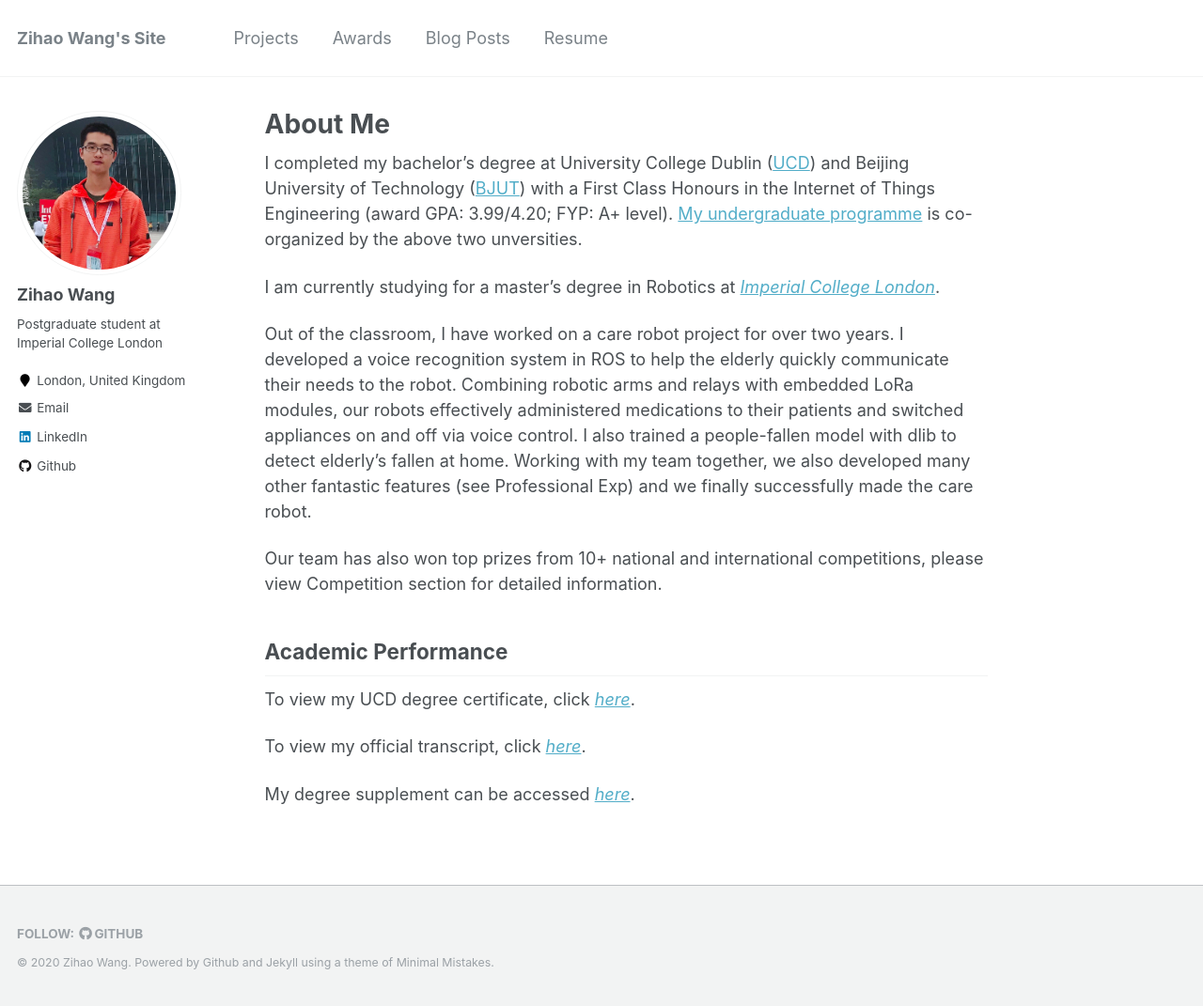
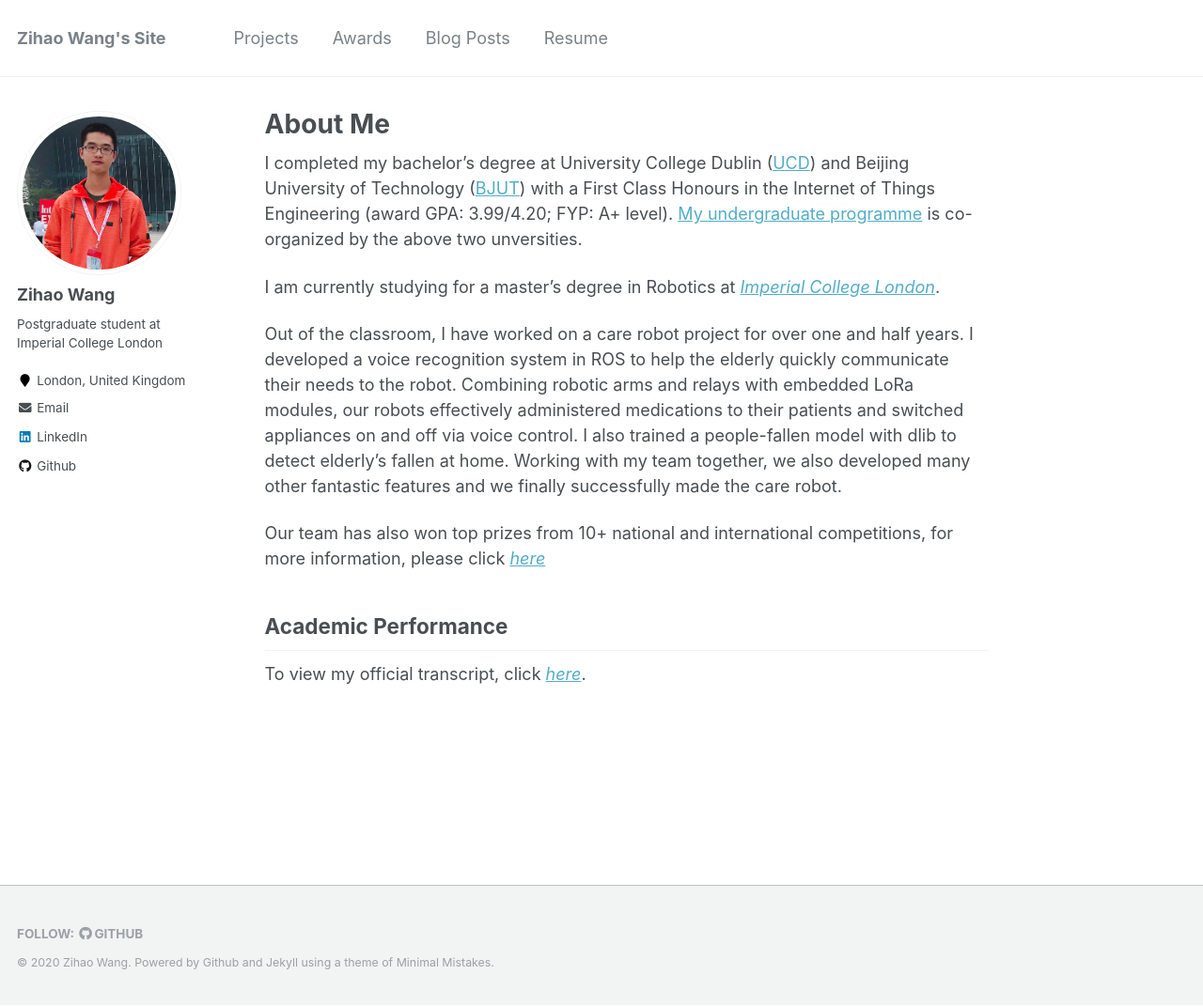
Before and after one commit to wzh1998/wzh1998.github.io, a Jekyll site: the page built from _pages/about.md, in a window 1280 px wide and 1071 px high. Shown: the whole window at 94% size. Built offline with Jekyll 4.4.1, drawn with Linux system fonts in a browser that asks for light colours.

Commit message:
upload gif

```diff
--- a/_pages/about.md
+++ b/_pages/about.md
@@ -17,18 +17,19 @@ I am currently studying for a master's degree in Robotics at [_Imperial College
 
 <!-- I am interested in what I have learnt during the past four years. My Stage 4 GPA was 3.99, I got A level in 10 out of 12 modules and my FYP was graded 'A+'. My stage 3 GPA was 3.92 and I got A level in 10 out of 12 modules.  -->
 
-Out of the classroom, I have worked on a care robot project for over two years. I developed a voice recognition system in ROS to help the elderly quickly communicate their needs to the robot. Combining robotic arms and relays with embedded LoRa modules, our robots effectively administered medications to their patients and switched appliances on and off via voice control. I also trained a people-fallen model with dlib to detect elderly's fallen at home. Working with my team together, we also developed many other fantastic features (see Professional Exp) and we finally successfully made the care robot.
+Out of the classroom, I have worked on a care robot project for over one and half years. I developed a voice recognition system in ROS to help the elderly quickly communicate their needs to the robot. Combining robotic arms and relays with embedded LoRa modules, our robots effectively administered medications to their patients and switched appliances on and off via voice control. I also trained a people-fallen model with dlib to detect elderly's fallen at home. Working with my team together, we also developed many other fantastic features and we finally successfully made the care robot.
 
-Our team has also won top prizes from 10+ national and international competitions, please view Competition section for detailed information.
+Our team has also won top prizes from 10+ national and international competitions, for more information, please click [_here_](https://www.wangzihao.org/awards/)
+
 
 
 Academic Performance
 ------
-To view my UCD degree certificate, click [_here_](https://drive.google.com/file/d/14mYDoXyzLTTzmCsDtLi72sKCvvvKKcZ4/view?usp=sharing).
+<!-- To view my UCD degree certificate, click [_here_](https://drive.google.com/file/d/14mYDoXyzLTTzmCsDtLi72sKCvvvKKcZ4/view?usp=sharing). -->
 
 To view my official transcript, click [_here_](https://drive.google.com/file/d/1DLX3hSIRm3R1ZJBQVvoH6NkZ7-mPefn1/view?usp=sharing).
 
-My degree supplement can be accessed [_here_](https://drive.google.com/file/d/1RvWeTzZFRWblZUs4Qqb0C42C8xQqnIqE/view?usp=sharing).
+<!-- To view my degree supplement, click [_here_](https://drive.google.com/file/d/1RvWeTzZFRWblZUs4Qqb0C42C8xQqnIqE/view?usp=sharing). -->
 <!-- To view my BJUT official transcript, click [_here_](https://drive.google.com/file/d/14v8PKJt23dFfThMs9PFzynfaS9bq0E3W/view?usp=sharing). -->
 
 <!-- Final Award GPA is calculated by _formula 1_ according to [_UCD official document_](http://www.ucd.ie/bdic/t4media/Understanding%20your%20BDIC%20Award%20-%20180%20Credits%20%28Updated%29.pdf):
```
Also changed, not shown: _pages/projects.md (+17 -11 lines), 3 other files.
